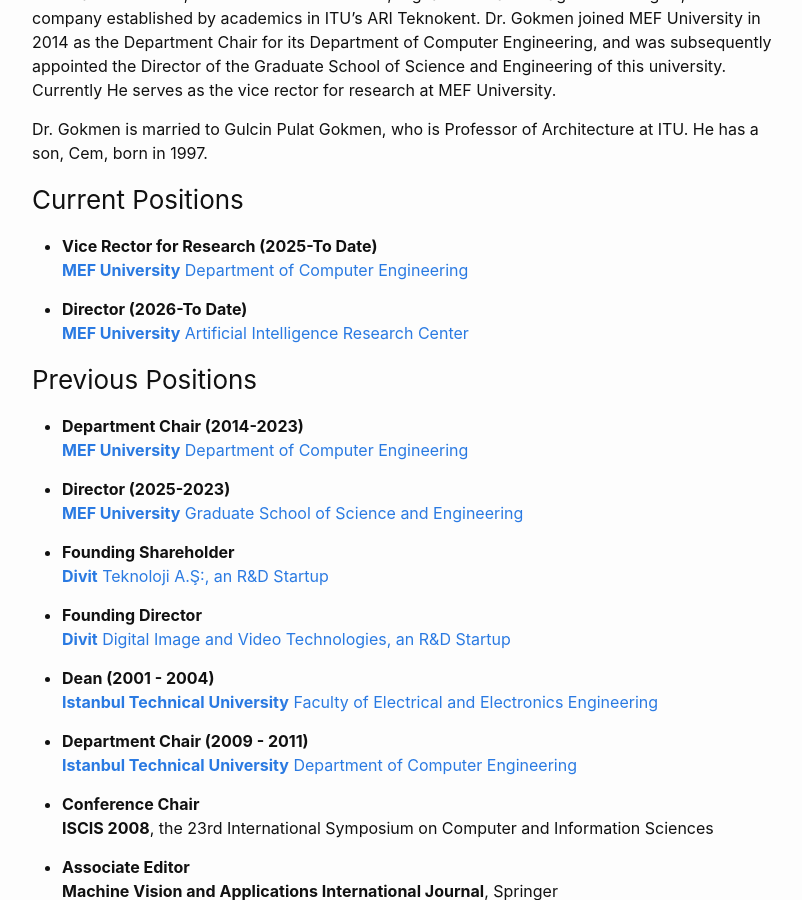
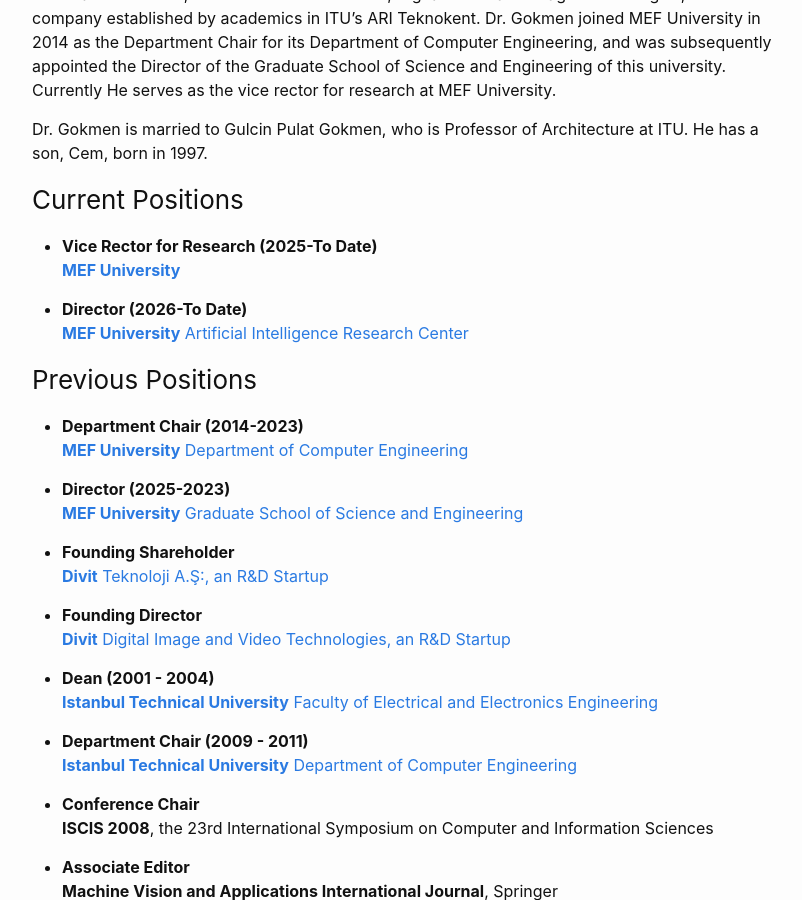
Before and after one commit to muhittingokmen/muhittingokmen.github.io, a Jekyll site: the page built from _pages/about.md, in a window 1280 px wide and 900 px high, scrolled down 509 px. Shown: the whole window, without its empty margins (238-1040 px from the left). Built offline with Jekyll 4.4.1, drawn with Linux system fonts in a browser that asks for light colours.

Commit message:
Update about.md

```diff
--- a/_pages/about.md
+++ b/_pages/about.md
@@ -13,7 +13,7 @@ Dr. Gokmen is married to Gulcin Pulat Gokmen, who is Professor of Architecture a
 
 ### Current Positions
 - **Vice Rector for Research (2025-To Date)**
-[**MEF University** Department of Computer Engineering](https://www.mef.edu.tr/en/akademik-kadro/1400000089)
+[**MEF University**](https://www.mef.edu.tr/en/akademik-kadro/1400000089)
 
 - **Director (2026-To Date)**
 [**MEF University** Artificial Intelligence Research Center](https://ai.mef.edu.tr/)
```
